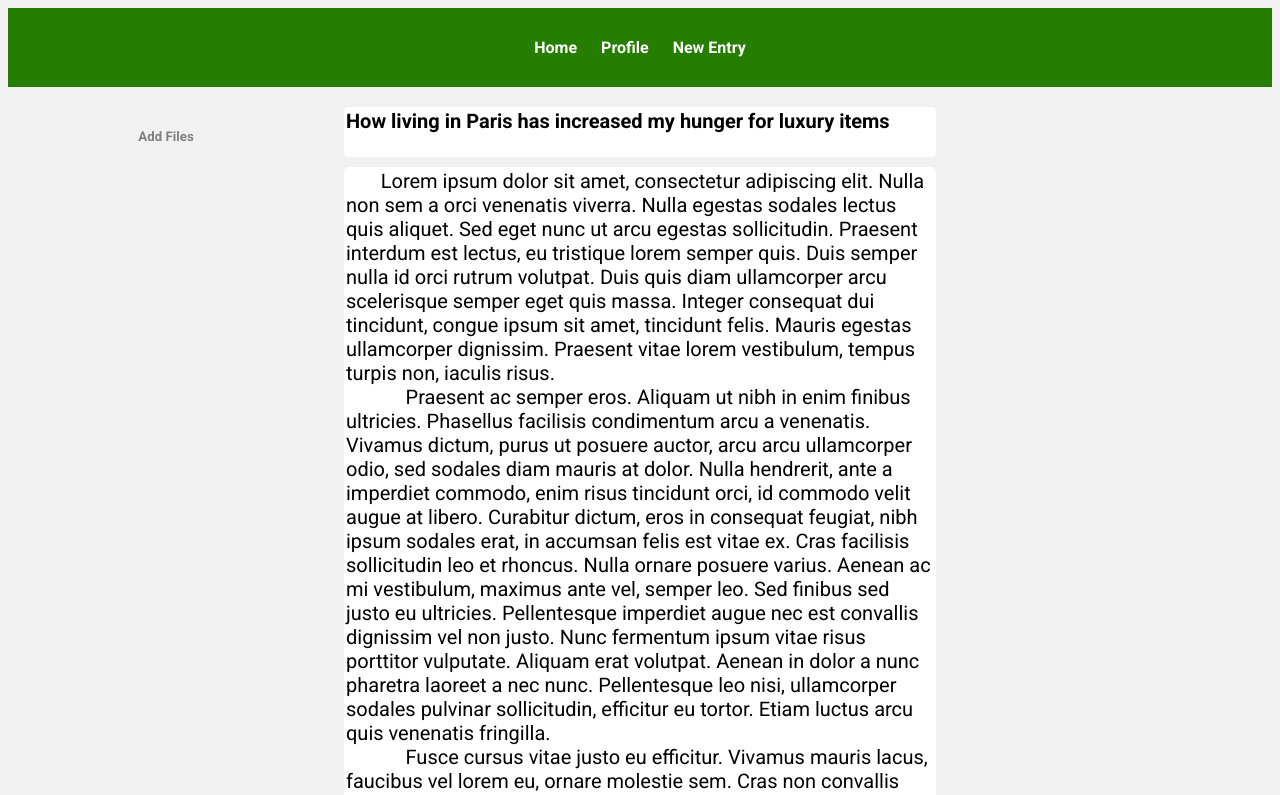
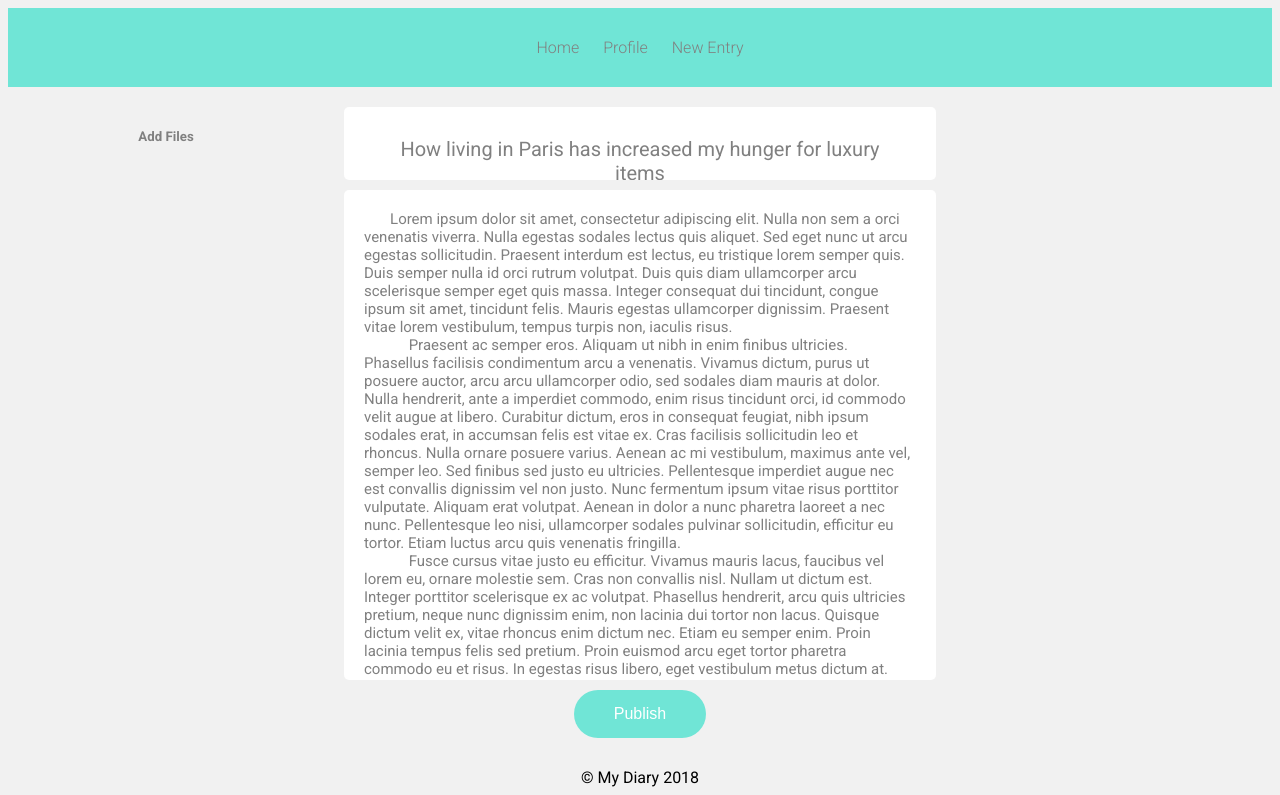
Before and after one commit to MaejorAli/my-diary, a plain HTML site: page modify-entry.html in a window 1280 px wide. Shown: the top 795 px of the page. Drawn offline with Linux system fonts and the light colour scheme.

Commit message:
modified UI

```diff
--- a/css/add-entry.css
+++ b/css/add-entry.css
@@ -13,9 +13,10 @@ body {
 }
 .menuitem{
 	padding: 10px;
-	cursor: pointer;
+    cursor: pointer;
     text-decoration: none;
-    color: white;
+    color: gray;
+    font-weight: 300;
 
 
 
@@ -35,7 +36,7 @@ header {
 
     padding: 30px;
     text-align: center;
-    background-color: rgb(38, 126, 0);
+    background-color: #70e5d6;
 }
 textarea{
     font-family: 'Roboto', sans-serif;
@@ -79,7 +80,7 @@ button {
     cursor: pointer;
     outline: none;
     color: #fff;
-    background-color: rgb(38, 126, 0);;
+    background-color: #70e5d6;
     border: none;
     border-radius: 15px;
  }
--- a/css/entry-detail.css
+++ b/css/entry-detail.css
@@ -14,12 +14,10 @@ body {
 }
 .menuitem{
 	padding: 10px;
-	cursor: pointer;
+    cursor: pointer;
     text-decoration: none;
-    color: white;
-
-
-
+    color: gray;
+    font-weight: 300;
 }
 .menuitem:hover{
 	background-color: transparent;
@@ -36,7 +34,7 @@ header {
 
     padding: 30px;
     text-align: center;
-    background-color: rgb(38, 126, 0);
+    background-color: #70e5d6;
 }
 p{
     text-align: left;
--- a/css/index.css
+++ b/css/index.css
@@ -16,10 +16,11 @@ body {
     font-weight: bold;
 }
 .menuitem{
-	padding: 5px;
-	cursor: pointer;
+	padding: 10px;
+    cursor: pointer;
     text-decoration: none;
-    color: white;
+    color: gray;
+    font-weight: 300;
 
 
 
@@ -33,7 +34,7 @@ header {
 
   padding: 30px;
   text-align: center;
-  background-color: rgb(38, 126, 0);
+  background-color: #70e5d6;
 }
 
   h2 {
--- a/css/modify-entry.css
+++ b/css/modify-entry.css
@@ -6,22 +6,20 @@ body {
 
 
 #menu{
-	text-align: center;
+    text-align: center;
     font-weight: bold;
 
 
 }
 .menuitem{
-	padding: 10px;
-	cursor: pointer;
+    padding: 10px;
+    cursor: pointer;
     text-decoration: none;
-    color: white;
-
-
-
+    color: gray;
+    font-weight: 300;
 }
 .menuitem:hover{
-	background-color: transparent;
+    background-color: transparent;
     color: grey;
 
 }
@@ -35,17 +33,20 @@ header {
 
     padding: 30px;
     text-align: center;
-    background-color: rgb(38, 126, 0);
+    background-color: #70e5d6;
 }
 textarea{
     font-family: 'Roboto', sans-serif;
-    font-size: 20px;
+    font-size: 15px;
     width: 100%;
-    height: 700px;
+    font-weight: 300px;
+    height: 490px;
     display: block;
     margin-bottom: 10px;
     z-index: 1;
+    color: gray;
     position: relative;
+    padding: 20px;
     -moz-box-sizing: border-box;
     -webkit-box-sizing: border-box;
     box-sizing: border-box;
@@ -53,9 +54,15 @@ textarea{
     resize: none;
     border: none;
     outline: none;
+    animation: fadein 1s 0.5s forwards;
+    opacity: 0 ;
 }
+@keyframes fadein {
+    100% {
+      opacity: 1;
+    }
+  }
 #textareaMsg{
-    font-weight: bold;
     font-family: 'Roboto', sans-serif;
     font-size: 20px;
     width: 100%;
@@ -70,18 +77,23 @@ textarea{
     border-radius: 5px;
     border: none;
     outline: none;
+    padding: 30px;
+    height: 73px;
+    text-align: center;
+    color: gray;
+    font-weight: 400;
 }
 button {
-    text-align: center;
-    padding: 15px 25px;
+    /* text-align: center; */
+    padding: 15px 40px;
     font-size: 16px;
     text-align: center;
     cursor: pointer;
     outline: none;
     color: #fff;
-    background-color: rgb(38, 126, 0);;
+    background-color: #70e5d6;
     border: none;
-    border-radius: 15px;
+    border-radius: 30px;
  }
 
  button:hover {background-color: #3e8e41}
--- a/css/profile.css
+++ b/css/profile.css
@@ -1,6 +1,6 @@
 body {
     font-family: 'Roboto', sans-serif;
-
+    font-weight: 300;
 }
 
 
@@ -12,9 +12,10 @@ body {
 }
 .menuitem{
 	padding: 10px;
-	cursor: pointer;
+    cursor: pointer;
     text-decoration: none;
-    color: white;
+    color: gray;
+    font-weight: 300;
 }
 .menuitem:hover{
 	background-color: transparent;
@@ -65,9 +66,9 @@ section:after {
 /* Style the header */
 header {
 
-    padding: 30px;
-    text-align: center;
-    background-color: rgb(38, 126, 0);
+  padding: 30px;
+  text-align: center;
+  background-color: #70e5d6;
 }
 
 footer{
@@ -134,7 +135,7 @@ footer{
     text-align: left;
   }
   h4 {
-    color: rgb(38, 126, 0);
+    color: #70e5d6;
   }
 
   h1{
@@ -180,7 +181,7 @@ footer{
     cursor: pointer;
     outline: none;
     color: #fff;
-    background-color: rgb(38, 126, 0);;
+    background-color: #70e5d6;
     border: none;
     border-radius: 15px;
  }
@@ -188,12 +189,12 @@ footer{
  input[type=submit]:hover {background-color: #3e8e41}
 
  input[type=submit]:active {
-   background-color: #3e8e41;
+   background-color: #70e5d6;
    box-shadow: 0 3px #666;
    transform: translateY(4px);
  }
  input[type=radio]{
-   color: #3e8e41;
+   color: #70e5d6;
  }
 
  button {
@@ -204,7 +205,7 @@ footer{
   cursor: pointer;
   outline: none;
   color: #fff;
-  background-color: rgb(38, 126, 0);;
+  background-color: #70e5d6;
   border: none;
   border-radius: 15px;
 }
--- a/css/registration.css
+++ b/css/registration.css
@@ -7,7 +7,7 @@ body, html {
     font-family: 'Roboto', sans-serif;
     font-weight: 300;
     font-size: 15px;
-    color: rgb(38, 126, 0);
+    color: #70e5d6;
     background-attachment: fixed;
     background-position: center;
 
@@ -18,7 +18,7 @@ h1 {
     text-shadow: 1px 1px 2px black, 0 0 25px whitesmoke, 0 0 10px white;
 }
 .index{
-	color: rgb(38, 126, 0);
+	color: #70e5d6;
     font-family: 'Roboto', sans-serif;
 }
 .index:link, .forgot-password:link {
@@ -154,7 +154,7 @@ h1 {
 .btn.btn-signin:hover,
 .btn.btn-signin:active,
 .btn.btn-signin:focus {
-    background-color: rgb(38, 126, 0);
+    background-color: #70e5d6;
 }
 
 .forgot-password {
@@ -164,5 +164,5 @@ h1 {
 .forgot-password:hover,
 .forgot-password:active,
 .forgot-password:focus{
-    color: rgb(38, 126, 0);
+    color: #70e5d6;
 }
--- a/css/signout.css
+++ b/css/signout.css
@@ -7,7 +7,7 @@ body, html {
     font-family: 'Roboto', sans-serif;
     font-weight: 300;
     font-size: 15px;
-    color: rgb(38, 126, 0);
+    color: #70e5d6;
     background-attachment: fixed;
     background-position: center;
 
@@ -27,3 +27,23 @@ div {
     margin-top: -100px;
     margin-left: -200px;
 }
+button {
+    text-align: center;
+    padding: 8px 10px;
+    font-size: 16px;
+    text-align: center;
+    cursor: pointer;
+    outline: none;
+    color: #fff;
+    background-color: #70e5d6;
+    border: none;
+    border-radius: 15px;
+  }
+
+  button:hover {background-color: #3e8e41}
+
+  button:active {
+   background-color: #3e8e41;
+   box-shadow: 0 3px #666;
+   transform: translateY(4px);
+  }
```
Also changed, not shown: index.html (+1 -1 lines), profile.html (+1 -1 lines), signout.html (+2 -1 lines).
